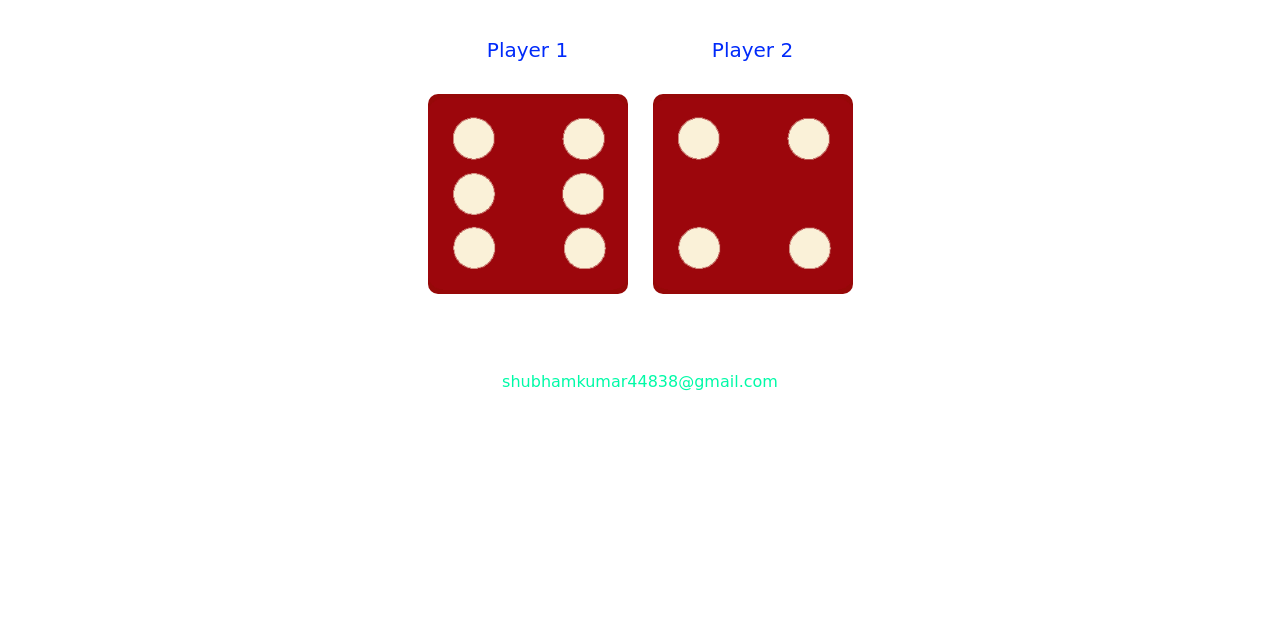
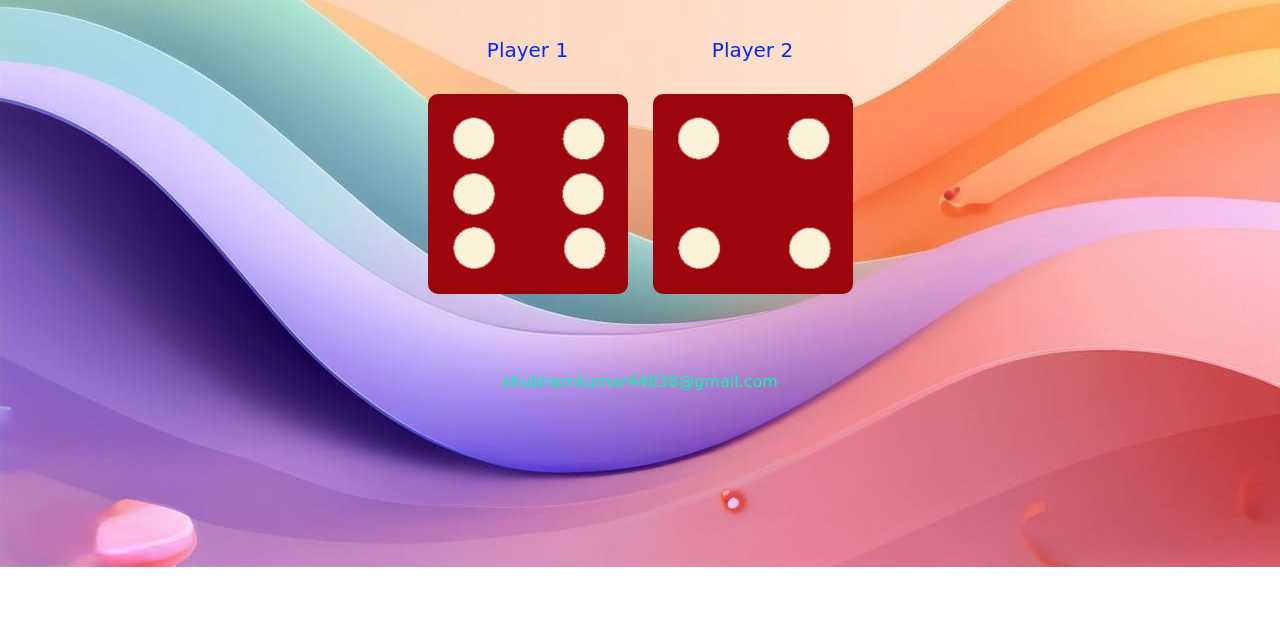
Before and after one commit to Shub-ways/The-Dice-Game, a plain HTML site: page index.html in a window 1280 px wide. Shown: the part 163-800 px from the top of the page. Drawn offline with Linux system fonts and the light colour scheme.

Commit message:
Update style.css

```diff
--- a/style.css
+++ b/style.css
@@ -9,7 +9,7 @@ body {
     padding: 0;
     margin: 0;
     font-family: var(--font-family);
-    background-image: url("/images/background.jpg");
+    background-image: url("/background.jpg");
     background-size: cover;
     background-repeat: no-repeat;
 }
```
